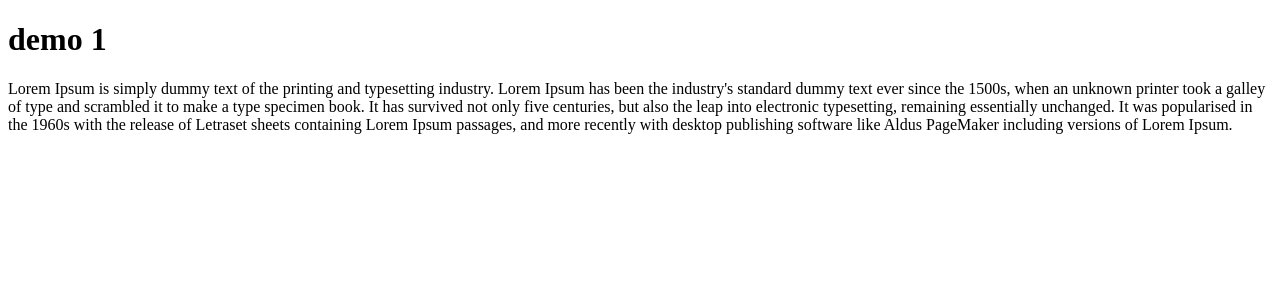
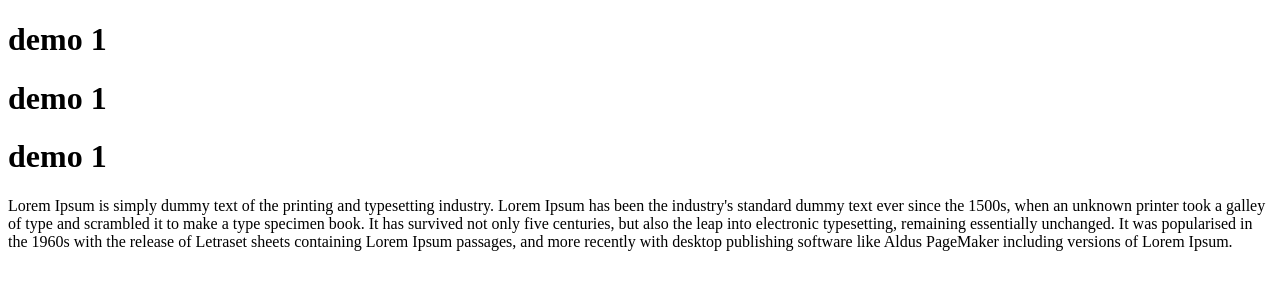
Before and after one commit to rksingh2492/demo3, a plain HTML site: page index.html in a window 1280 px wide. Drawn offline with Linux system fonts and the light colour scheme.

Commit message:
index changes

```diff
--- a/index.html
+++ b/index.html
@@ -23,6 +23,8 @@
     <body>
 
 	<h1>demo 1</h1>
+	<h1>demo 1</h1>
+	<h1>demo 1</h1>
 	<p>Lorem Ipsum is simply dummy text of the printing and typesetting industry. Lorem Ipsum has been the industry's standard dummy text ever since the 1500s, when an unknown printer took a galley of type and scrambled it to make a type specimen book. It has survived not only five centuries, but also the leap into electronic typesetting, remaining essentially unchanged. It was popularised in the 1960s with the release of Letraset sheets containing Lorem Ipsum passages, and more recently with desktop publishing software like Aldus PageMaker including versions of Lorem Ipsum.</p>
     </body>
 
```
